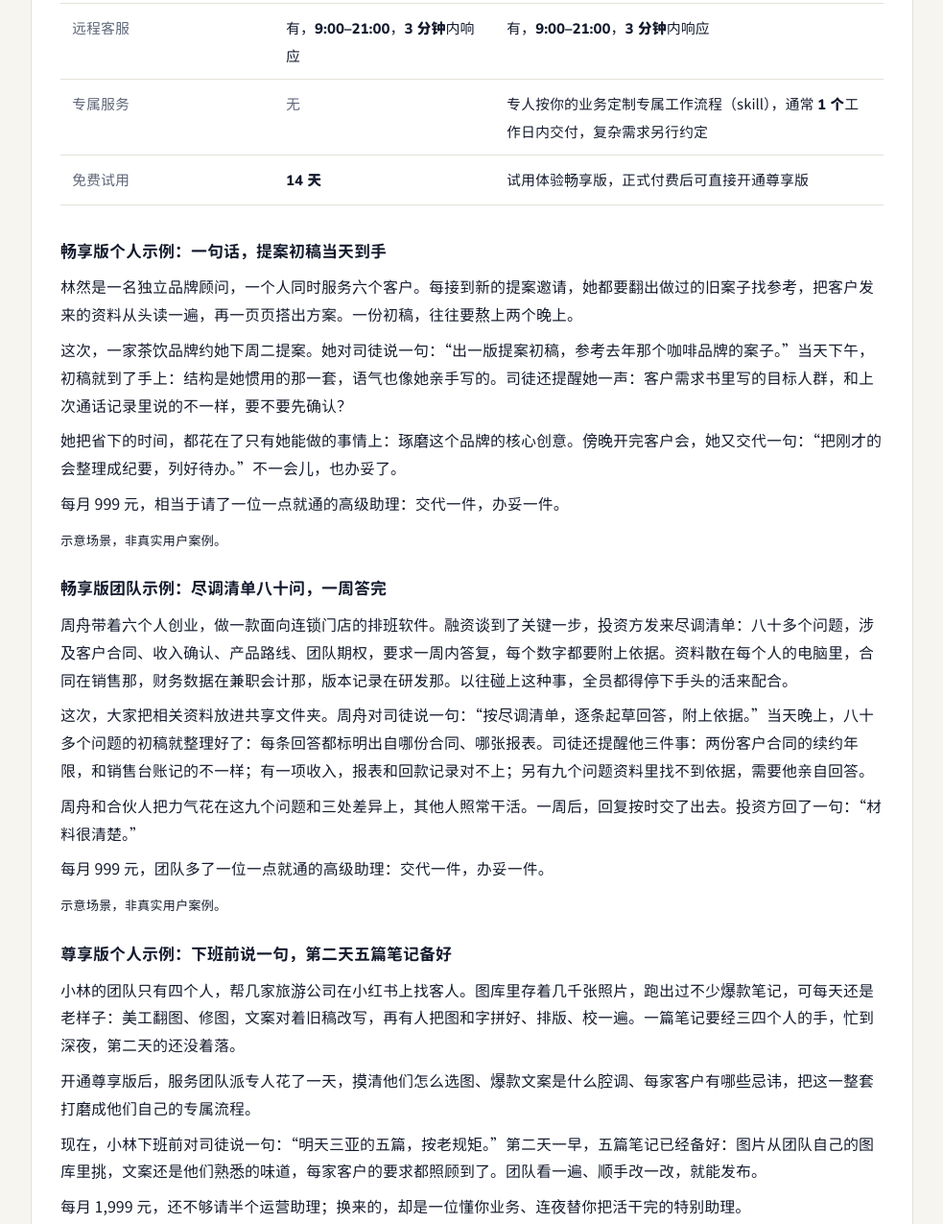
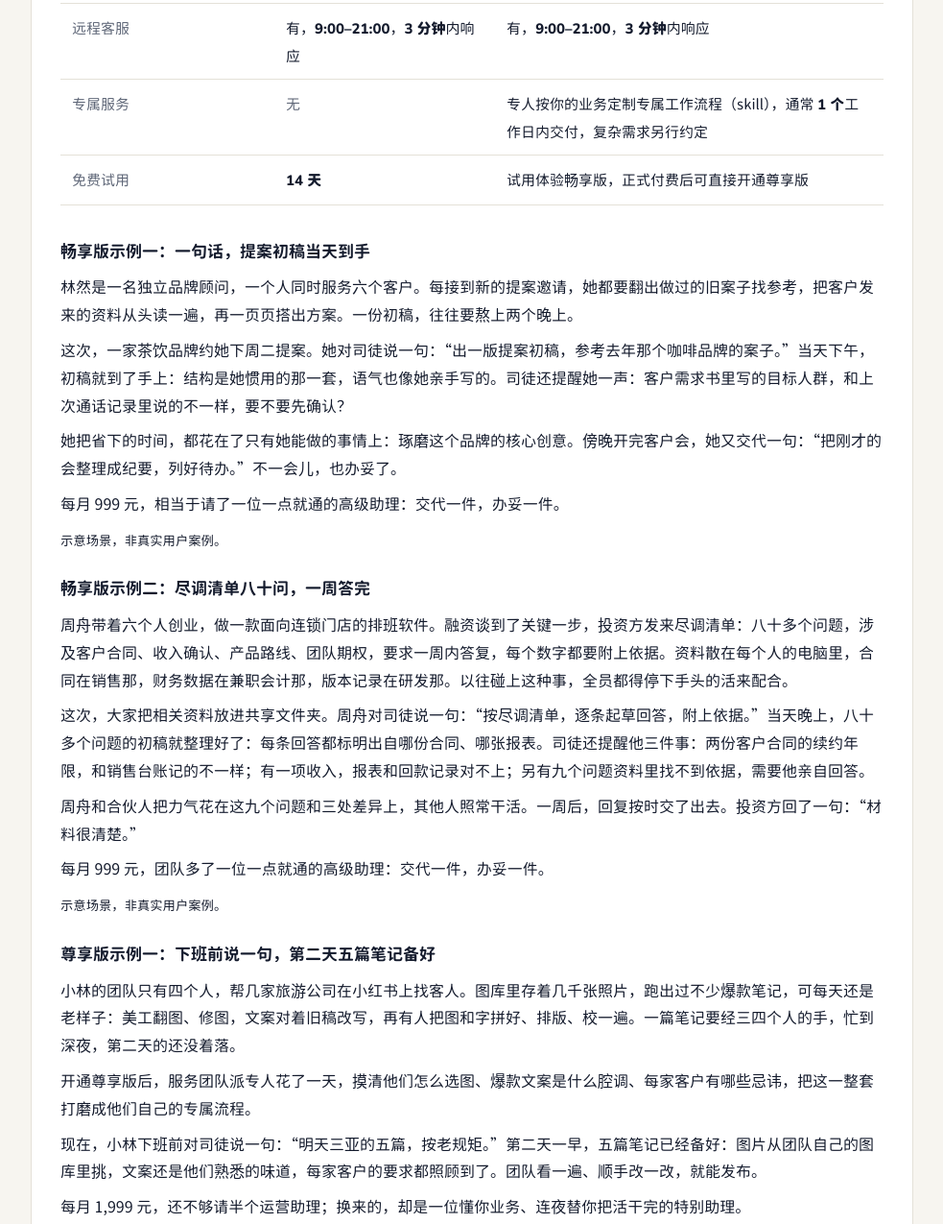
Before and after one commit to alangao2025-dev/situ-service, a plain HTML site: page public/index.html in a window 1280 px wide. Shown: the part 1525-2800 px from the top of the page at 96% size, without its empty margins (148-1131 px from the left). Drawn offline with Linux system fonts and the light colour scheme.

Commit message:
示例标题去掉个人/团队标签

```diff
--- a/public/index.html
+++ b/public/index.html
@@ -45,7 +45,7 @@ footer{padding:20px 0 50px;color:#5E6677;font-size:13px;display:flex;justify-con
 @media (max-width:700px){.hero h1{font-size:32px}.tiers{grid-template-columns:1fr}.card{padding:20px 18px}th:first-child,td:first-child{width:auto}}
 @media print{body{background:#fff}.card,.tier{break-inside:avoid}}
 </style></head><body>
-<header><div class="wrap top"><div style="display:inline-flex;align-items:center;gap:2.0mm"><svg width="7.587mm" height="9mm" viewBox="0 0 1686 2000" xmlns="http://www.w3.org/2000/svg"><defs><clipPath id="sp3"><rect x="-200" y="0" width="2086" height="2200"/></clipPath></defs><g clip-path="url(#sp3)"><circle cx="360" cy="-40" r="320" fill="#E8550F"/><path d="M162 1330 V600 C162 420 230 290 330 200 C430 110 560 50 700 20 L960 920 V1870 H700 A538 538 0 0 1 162 1330 Z" fill="#FF7A33"/><ellipse cx="660" cy="470" rx="384" ry="476" fill="#FFFFFF"/><circle cx="678" cy="477" r="97" fill="#141B2D"/><path d="M960 920 L1575 1792 C1450 1880 1300 1920 1150 1918 C860 1912 640 1680 637 1390 C635 1180 760 1000 960 920 Z" fill="#E8550F"/><path d="M885 580 C910 620 960 640 1050 635 C1130 630 1190 650 1225 730 C1150 830 1060 890 960 920 C915 820 890 700 885 580 Z" fill="#5E6677"/><path d="M885 580 C850 400 880 250 960 170 C1030 100 1110 80 1180 110 C1300 160 1400 320 1440 540 C1462 700 1440 840 1378 920 C1375 840 1320 742 1225 730 C1190 650 1130 630 1050 635 C960 640 910 620 885 580 Z" fill="#141B2D"/></g></svg><div><span class="wm wm-ink" style="height:4.14mm;width:8.54mm" role="img" aria-label="司徒"></span></div></div><span class="meta">服务说明 · 草案 v0.20 · 2026-11-18</span></div></header>
+<header><div class="wrap top"><div style="display:inline-flex;align-items:center;gap:2.0mm"><svg width="7.587mm" height="9mm" viewBox="0 0 1686 2000" xmlns="http://www.w3.org/2000/svg"><defs><clipPath id="sp3"><rect x="-200" y="0" width="2086" height="2200"/></clipPath></defs><g clip-path="url(#sp3)"><circle cx="360" cy="-40" r="320" fill="#E8550F"/><path d="M162 1330 V600 C162 420 230 290 330 200 C430 110 560 50 700 20 L960 920 V1870 H700 A538 538 0 0 1 162 1330 Z" fill="#FF7A33"/><ellipse cx="660" cy="470" rx="384" ry="476" fill="#FFFFFF"/><circle cx="678" cy="477" r="97" fill="#141B2D"/><path d="M960 920 L1575 1792 C1450 1880 1300 1920 1150 1918 C860 1912 640 1680 637 1390 C635 1180 760 1000 960 920 Z" fill="#E8550F"/><path d="M885 580 C910 620 960 640 1050 635 C1130 630 1190 650 1225 730 C1150 830 1060 890 960 920 C915 820 890 700 885 580 Z" fill="#5E6677"/><path d="M885 580 C850 400 880 250 960 170 C1030 100 1110 80 1180 110 C1300 160 1400 320 1440 540 C1462 700 1440 840 1378 920 C1375 840 1320 742 1225 730 C1190 650 1130 630 1050 635 C960 640 910 620 885 580 Z" fill="#141B2D"/></g></svg><div><span class="wm wm-ink" style="height:4.14mm;width:8.54mm" role="img" aria-label="司徒"></span></div></div><span class="meta">服务说明 · 草案 v0.21 · 2026-11-18</span></div></header>
 <main class="wrap">
 <div class="hero"><h1>你的事，<em>司徒</em>来办</h1><p class="lead">公司再小，也有一个懂你业务的助理</p><p class="sub">单兵有助理，小队有帮手。两个版本，按你需要的助理来选。</p></div>
 <div class="tiers">
@@ -114,25 +114,25 @@ footer{padding:20px 0 50px;color:#5E6677;font-size:13px;display:flex;justify-con
 </tr>
 </tbody>
 </table></div>
-<h3>畅享版个人示例：一句话，提案初稿当天到手</h3>
+<h3>畅享版示例一：一句话，提案初稿当天到手</h3>
 <p>林然是一名独立品牌顾问，一个人同时服务六个客户。每接到新的提案邀请，她都要翻出做过的旧案子找参考，把客户发来的资料从头读一遍，再一页页搭出方案。一份初稿，往往要熬上两个晚上。</p>
 <p>这次，一家茶饮品牌约她下周二提案。她对司徒说一句：“出一版提案初稿，参考去年那个咖啡品牌的案子。”当天下午，初稿就到了手上：结构是她惯用的那一套，语气也像她亲手写的。司徒还提醒她一声：客户需求书里写的目标人群，和上次通话记录里说的不一样，要不要先确认？</p>
 <p>她把省下的时间，都花在了只有她能做的事情上：琢磨这个品牌的核心创意。傍晚开完客户会，她又交代一句：“把刚才的会整理成纪要，列好待办。”不一会儿，也办妥了。</p>
 <p>每月 999 元，相当于请了一位一点就通的高级助理：交代一件，办妥一件。</p>
 <p><small>示意场景，非真实用户案例。</small></p>
-<h3>畅享版团队示例：尽调清单八十问，一周答完</h3>
+<h3>畅享版示例二：尽调清单八十问，一周答完</h3>
 <p>周舟带着六个人创业，做一款面向连锁门店的排班软件。融资谈到了关键一步，投资方发来尽调清单：八十多个问题，涉及客户合同、收入确认、产品路线、团队期权，要求一周内答复，每个数字都要附上依据。资料散在每个人的电脑里，合同在销售那，财务数据在兼职会计那，版本记录在研发那。以往碰上这种事，全员都得停下手头的活来配合。</p>
 <p>这次，大家把相关资料放进共享文件夹。周舟对司徒说一句：“按尽调清单，逐条起草回答，附上依据。”当天晚上，八十多个问题的初稿就整理好了：每条回答都标明出自哪份合同、哪张报表。司徒还提醒他三件事：两份客户合同的续约年限，和销售台账记的不一样；有一项收入，报表和回款记录对不上；另有九个问题资料里找不到依据，需要他亲自回答。</p>
 <p>周舟和合伙人把力气花在这九个问题和三处差异上，其他人照常干活。一周后，回复按时交了出去。投资方回了一句：“材料很清楚。”</p>
 <p>每月 999 元，团队多了一位一点就通的高级助理：交代一件，办妥一件。</p>
 <p><small>示意场景，非真实用户案例。</small></p>
-<h3>尊享版个人示例：下班前说一句，第二天五篇笔记备好</h3>
+<h3>尊享版示例一：下班前说一句，第二天五篇笔记备好</h3>
 <p>小林的团队只有四个人，帮几家旅游公司在小红书上找客人。图库里存着几千张照片，跑出过不少爆款笔记，可每天还是老样子：美工翻图、修图，文案对着旧稿改写，再有人把图和字拼好、排版、校一遍。一篇笔记要经三四个人的手，忙到深夜，第二天的还没着落。</p>
 <p>开通尊享版后，服务团队派专人花了一天，摸清他们怎么选图、爆款文案是什么腔调、每家客户有哪些忌讳，把这一整套打磨成他们自己的专属流程。</p>
 <p>现在，小林下班前对司徒说一句：“明天三亚的五篇，按老规矩。”第二天一早，五篇笔记已经备好：图片从团队自己的图库里挑，文案还是他们熟悉的味道，每家客户的要求都照顾到了。团队看一遍、顺手改一改，就能发布。</p>
 <p>每月 1,999 元，还不够请半个运营助理；换来的，却是一位懂你业务、连夜替你把活干完的特别助理。</p>
 <p><small>示意场景，非真实用户案例。专属流程不含视频制作。</small></p>
-<h3>尊享版团队示例：标书不再熬通宵</h3>
+<h3>尊享版示例二：标书不再熬通宵</h3>
 <p>陈默的公司有五个人，给企业做数字展厅。项目大多靠投标拿下：每份标书都要读懂几十页招标文件，从资料库里翻出资质证书和过往案例，按格式写技术方案，再逐条核对响应项。一份标书，全员要熬两三个通宵，最怕的就是漏掉一项被废标。</p>
 <p>开通尊享版后，服务团队派专人花了一天，摸清他们的资料放在哪、技术方案怎么写、评分点怎么回应，把这一整套打磨成他们自己的专属流程。</p>
 <p>现在，新的招标文件一到，陈默对司徒说一句：“按老规矩，出这份标书的初稿。”第二天上班，初稿已经备好：资质和案例都从资料库里挑好，技术方案是他们熟悉的写法，每个评分点都逐条回应，还单独列出三处需要人工确认的地方。团队把精力花在报价和方案亮点上，按时把标书交了出去。</p>
```
